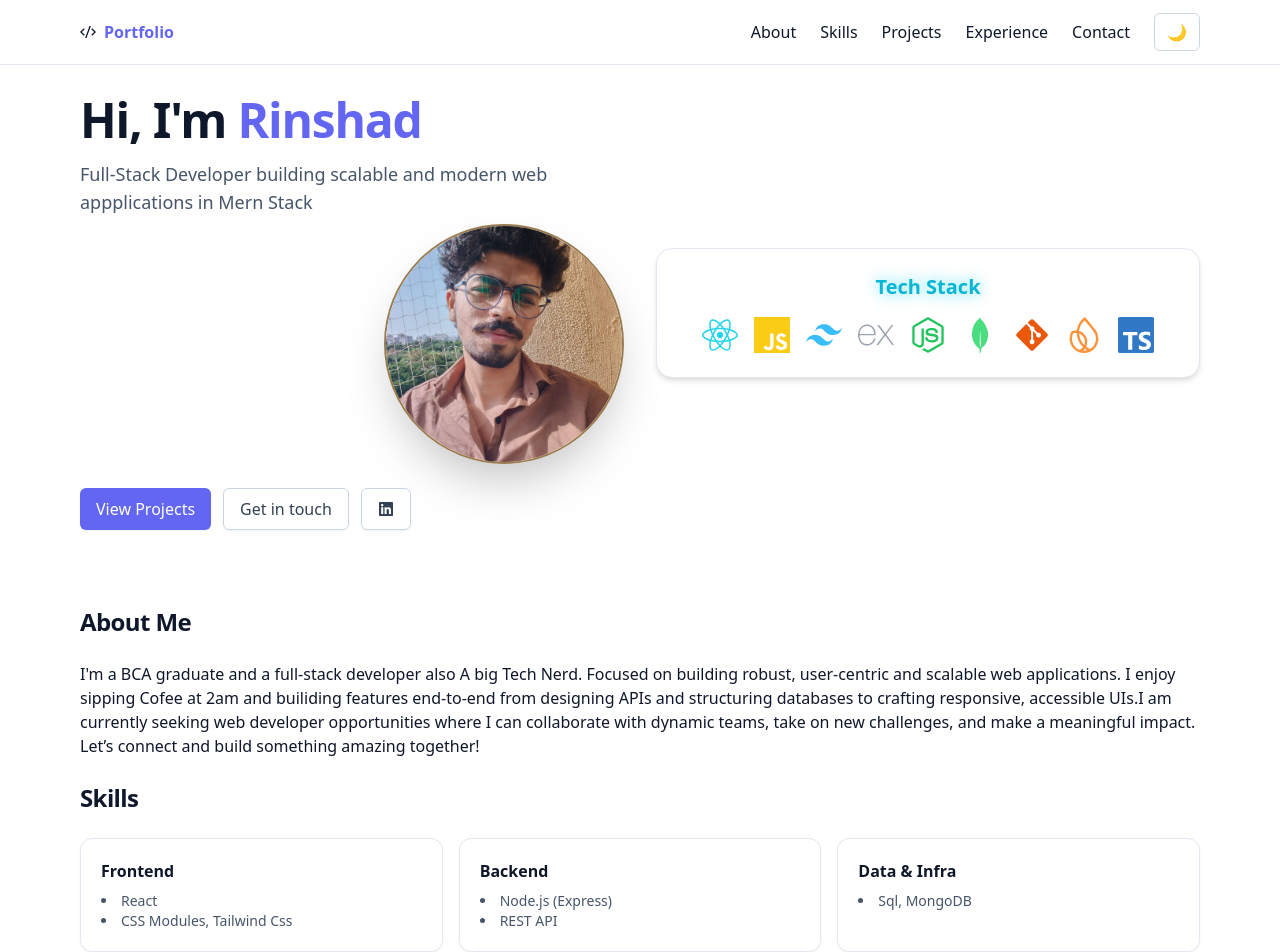
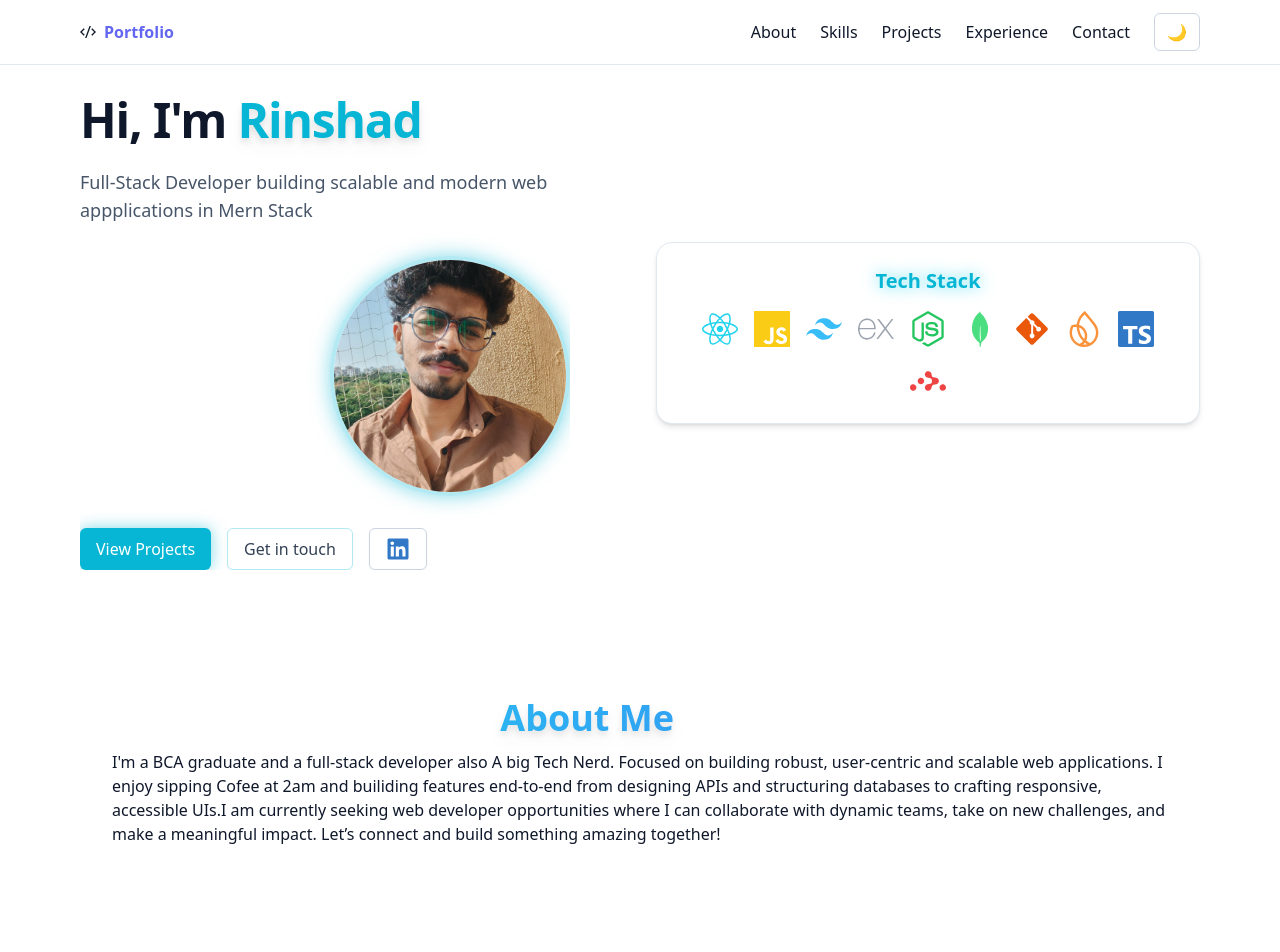
Before and after one commit to rinshad21/Portfolio, a React (Vite) app: page / in a window 1280 px wide. Shown: the top 952 px of the page. Built offline with nearby package versions, Linux system fonts and the light colour scheme.

Commit message:
framer motion

```diff
--- a/package.json
+++ b/package.json
@@ -9,6 +9,7 @@
     "preview": "vite preview"
   },
   "dependencies": {
+    "framer-motion": "^12.34.0",
     "react": "^18.3.1",
     "react-dom": "^18.3.1",
     "react-icons": "^5.5.0"
--- a/src/App.jsx
+++ b/src/App.jsx
@@ -1,8 +1,8 @@
-import React, { useEffect, useState } from "react";
+import  { useEffect, useState } from "react";
 import Navbar from "./components/Navbar.jsx";
 import Section from "./components/Section.jsx";
 import ProjectCard from "./components/ProjectCard.jsx";
-import { FaGitAlt, FaGithub, FaLinkedin } from "react-icons/fa";
+import { FaGitAlt, FaGithub, FaLinkedin, FaCode, FaServer, FaDatabase } from "react-icons/fa";
 import { FaReact, FaNodeJs, FaHtml5, FaCss3Alt } from "react-icons/fa";
 import {
   SiMongodb,
@@ -12,8 +12,10 @@ import {
   SiFirebase,
   SiTypescript,
   SiGmail,
+  SiReactrouter,
 } from "react-icons/si";
 import rinshad from "./assets/rinshad.jpeg";
+import { RevealOnScroll } from "./components/RevealOnScroll";
 
 export default function App() {
   const [theme, setTheme] = useState(() =>
@@ -29,7 +31,7 @@ export default function App() {
   }, [theme]);
 
   return (
-    <div className="min-h-screen bg-white text-slate-900 dark:bg-slate-900 dark:text-slate-100">
+    <div className="min-h-screen bg-white text-slate-900 dark:bg-black dark:text-slate-100 transition-colors duration-300">
       <Navbar
         theme={theme}
         onToggle={() => setTheme((t) => (t === "dark" ? "light" : "dark"))}
@@ -37,30 +39,31 @@ export default function App() {
       <main className="container mx-auto px-4">
         <section id="hero" className="pt-24 pb-16">
           <div className="grid gap-8 md:grid-cols-2 items-center">
+          <RevealOnScroll>
             <div>
-              <h1 className="text-4xl md:text-5xl font-bold tracking-tight">
-                Hi, I'm <span className="text-brand">Rinshad</span>
+              <h1 className="text-4xl md:text-5xl font-bold tracking-tight mb-6">
+                Hi, I'm <span className="text-cyan-500 drop-shadow-lg">Rinshad</span>
               </h1>
               <p className="mt-4 text-lg text-slate-600 dark:text-slate-300">
                 Full‑Stack Developer building scalable and modern web
                 appplications in Mern Stack
               </p>
               <div className="flex justify-center md:justify-end">
-                <div className="relative w-60 h-60 rounded-full overflow-hidden border-2 border-[#9A7B4F] shadow-2xl mt-2">
+                <div className="relative w-60 h-60 rounded-full overflow-hidden border-4 border-cyan-500/30 shadow-[0_0_20px_rgba(6,182,212,0.5)] mt-8 hover:scale-105 transition-transform duration-300">
                   <img
                     src={rinshad}
                     alt="Portfolio"
                     className="w-full h-full object-cover"
                   />
 
-                  <div className="absolute inset-0 rounded-full bg-gradient-to-tr from-blue-600/20 to-transparent pointer-events-none" />
+                  <div className="absolute inset-0 rounded-full bg-gradient-to-tr from-cyan-500/10 to-transparent pointer-events-none" />
                 </div>
               </div>
-              <div className="mt-6 flex gap-3">
-                <a href="#projects" className="btn">
+              <div className="mt-8 flex gap-4">
+                <a href="#projects" className="btn bg-cyan-500 hover:bg-cyan-600 text-white shadow-[0_0_15px_rgba(6,182,212,0.5)] transition-all">
                   View Projects
                 </a>
-                <a href="#contact" className="btn btn-ghost">
+                <a href="#contact" className="btn btn-ghost border-cyan-500/30 hover:bg-cyan-500/10">
                   Get in touch
                 </a>
                 <a
@@ -69,10 +72,11 @@ export default function App() {
                   target="_blank"
                   rel="noreferrer"
                 >
-                  <FaLinkedin />
+                  <FaLinkedin className="text-2xl text-[#3178c6]" />
                 </a>
               </div>
             </div>
+          </RevealOnScroll>
             <div className="card text-center p-6 rounded-2xl shadow-md">
               <h2 className="text-xl font-semibold mb-4 text-cyan-500 drop-shadow-[0_0_8px_rgba(34,211,238,0.8)]">
                 Tech Stack
@@ -117,6 +121,10 @@ export default function App() {
                   className="text-[#3178c6] hover:scale-110 transition-transform"
                   title="Firebase"
                 />
+                <SiReactrouter
+                  className="text-red-500 hover:scale-110 transition-transform"
+                  title="React Router"
+                />
               </div>
             </div>
           </div>
@@ -136,27 +144,34 @@ export default function App() {
         </Section>
 
         <Section id="skills" title="Skills">
-          <div className="grid gap-4 md:grid-cols-3">
-            <div className="card">
-              <h3 className="font-semibold">Frontend</h3>
-              <ul className="mt-2 list-disc list-inside text-sm text-slate-600 dark:text-slate-300">
-                <li>React</li>
-                <li>CSS Modules, Tailwind Css</li>
+          <div className="grid gap-6 w-full md:grid-cols-3">
+             {[
+                {
+                  title: "Frontend",
+                  skills: ["React", "Tailwind CSS", "Redux"],
+                  icon: <FaCode className="text-4xl mb-2 text-cyan-500" />
+                },
+                {
+                  title: "Backend",
+                  skills: ["Node.js (Express)", "REST API"],
+                  icon: <FaServer className="text-4xl mb-2 text-cyan-500" />
+                },
+                {
+                  title: "Data & Infra",
+                  skills: ["SQL", "PostgreSQL", "MongoDB"],
+                  icon: <FaDatabase className="text-4xl mb-2 text-cyan-500" />
+                },
+             ].map((category, index) => (
+                <RevealOnScroll key={index} delay={index * 0.2}>
+                  <div className="card hover:-translate-y-2 transition-transform duration-300 flex flex-col items-center text-center">
+                    {category.icon}
+                    <h3 className="font-semibold text-lg mb-4 text-white">{category.title}</h3>
+                    <ul className="space-y-2 list-disc list-inside text-sm text-slate-600 dark:text-slate-300">
+                      {category.skills.map(skill => <li key={skill}>{skill}</li>)}
                     </ul>
                   </div>
-            <div className="card">
-              <h3 className="font-semibold">Backend</h3>
-              <ul className="mt-2 list-disc list-inside text-sm text-slate-600 dark:text-slate-300">
-                <li>Node.js (Express)</li>
-                <li>REST API</li>
-              </ul>
-            </div>
-            <div className="card">
-              <h3 className="font-semibold">Data & Infra</h3>
-              <ul className="mt-2 list-disc list-inside text-sm text-slate-600 dark:text-slate-300">
-                <li>Sql, MongoDB</li>
-              </ul>
-            </div>
+                </RevealOnScroll>
+             ))}
           </div>
         </Section>
         <Section id="experience" title="Experience">
@@ -180,7 +195,8 @@ export default function App() {
           </div>
         </Section>
         <Section id="projects" title="Projects">
-          <div className="grid gap-4 md:grid-cols-3">
+          <div className="grid gap-6 md:grid-cols-3">
+            <RevealOnScroll delay={0}>
               <ProjectCard
                 title="CaliTrack"
                 stack="Mongodb,Express,React,Node.js,cloudinary"
@@ -188,6 +204,8 @@ export default function App() {
                 liveUrl="https://calitrac.vercel.app/"
                 codeUrl="https://github.com/rinshad21/CaliTrack-Frontend"
               />
+            </RevealOnScroll>
+            <RevealOnScroll delay={0.2}>
               <ProjectCard
                 title="B-Library"
                 stack="Mongodb,Express,React,Node.js,Firebase"
@@ -195,6 +213,8 @@ export default function App() {
                 liveUrl="https://b-library.vercel.app/"
                 codeUrl="https://github.com/rinshad21/B-library-frontend"
               />
+            </RevealOnScroll>
+            <RevealOnScroll delay={0.4}>
               <ProjectCard
                 title="MovieBox"
                 stack="React,React Router,Tailwind Css,TmdbApi,shadCn Ui"
@@ -202,6 +222,7 @@ export default function App() {
                 liveUrl="https://movieboxed.netlify.app/"
                 codeUrl="https://github.com/rinshad21/Moviebox"
               />
+            </RevealOnScroll>
           </div>
         </Section>
 
--- a/src/components/ProjectCard.jsx
+++ b/src/components/ProjectCard.jsx
@@ -1,4 +1,3 @@
-import React from 'react'
 
 export default function ProjectCard({ title, stack, description, liveUrl = '#', codeUrl = '#' }) {
 	return (
--- /dev/null
+++ b/src/components/RevealOnScroll.jsx
@@ -0,0 +1,30 @@
+import  { useEffect, useRef } from "react";
+import { motion, useInView, useAnimation } from "framer-motion";
+
+export const RevealOnScroll = ({ children, delay = 0, width = "90%" }) => {
+  const ref = useRef(null);
+  const isInView = useInView(ref, { once: true, margin: "-75px" });
+  const mainControls = useAnimation();
+
+  useEffect(() => {
+    if (isInView) {
+      mainControls.start("visible");
+    }
+  }, [isInView, mainControls]);
+
+  return (
+    <div ref={ref} style={{ position: "relative", width, overflow: "hidden" }}>
+      <motion.div
+        variants={{
+          hidden: { opacity: 0, y: 75 },
+          visible: { opacity: 1, y: 0 },
+        }}
+        initial="hidden"
+        animate={mainControls}
+        transition={{ duration: 0.5, delay: delay }}
+      >
+        {children}
+      </motion.div>
+    </div>
+  );
+};
--- a/src/components/Section.jsx
+++ b/src/components/Section.jsx
@@ -1,10 +1,17 @@
-import React from "react";
+
+import { RevealOnScroll } from "./RevealOnScroll";
 
 export default function Section({ id, title, children }) {
   return (
-    <section id={id} className="py-3 ">
-      <h2 className="mb-6 text-2xl font-semibold tracking-tight">{title}</h2>
-      {children}
+    <section id={id} className="py-16 flex items-center justify-center relative overflow-hidden">
+      <div className="w-full max-w-7xl px-4 md:px-8 z-10">
+        <RevealOnScroll>
+          <h2 className="mb-3 text-3xl md:text-4xl font-bold bg-gradient-to-r from-cyan-400 to-blue-500 bg-clip-text text-transparent text-center drop-shadow-lg">
+            {title}
+          </h2>
+        </RevealOnScroll>
+        {children}
+      </div>
     </section>
   );
 }
--- a/src/index.css
+++ b/src/index.css
@@ -4,20 +4,24 @@
 
 html {
 	scroll-behavior: smooth;
+	transition: background-color 0.3s, color 0.3s;
 }
 
 @layer components {
 	.btn {
-		@apply inline-flex items-center justify-center rounded-md bg-brand px-4 py-2 text-white shadow-sm transition hover:bg-brand-dark focus:outline-none focus:ring-2 focus:ring-brand focus:ring-offset-2 dark:focus:ring-offset-slate-900;
+		@apply inline-flex items-center justify-center rounded-md bg-brand px-4 py-2 text-white shadow-sm transition-all duration-300 hover:bg-brand-dark focus:outline-none focus:ring-2 focus:ring-brand focus:ring-offset-2 dark:focus:ring-offset-slate-900;
 	}
+
 	.btn-ghost {
-		@apply inline-flex items-center justify-center rounded-md border border-slate-300 bg-transparent px-4 py-2 text-slate-700 transition hover:bg-slate-100 dark:border-slate-700 dark:text-slate-200 dark:hover:bg-slate-800;
+		@apply inline-flex items-center justify-center rounded-md border border-slate-300 bg-transparent px-4 py-2 text-slate-700 transition-all duration-300 hover:bg-slate-100 dark:border-slate-700 dark:text-slate-200 dark:hover:bg-slate-800;
 	}
+
 	.btn-small {
 		@apply px-3 py-1.5 text-sm;
 	}
+
 	.card {
-		@apply rounded-xl border border-slate-200 bg-white p-5 shadow-sm dark:border-slate-800 dark:bg-slate-800;
+		@apply rounded-xl border border-slate-200 bg-white p-5 shadow-sm transition-all duration-300 dark:border-slate-800 dark:bg-slate-800;
 	}
 }
 
```
Also changed, not shown: src/components/Navbar.jsx (+9 -3 lines), 1 other file (tests, documents, lock files or other folders). Lines whose indentation alone changed are shown as unchanged.
